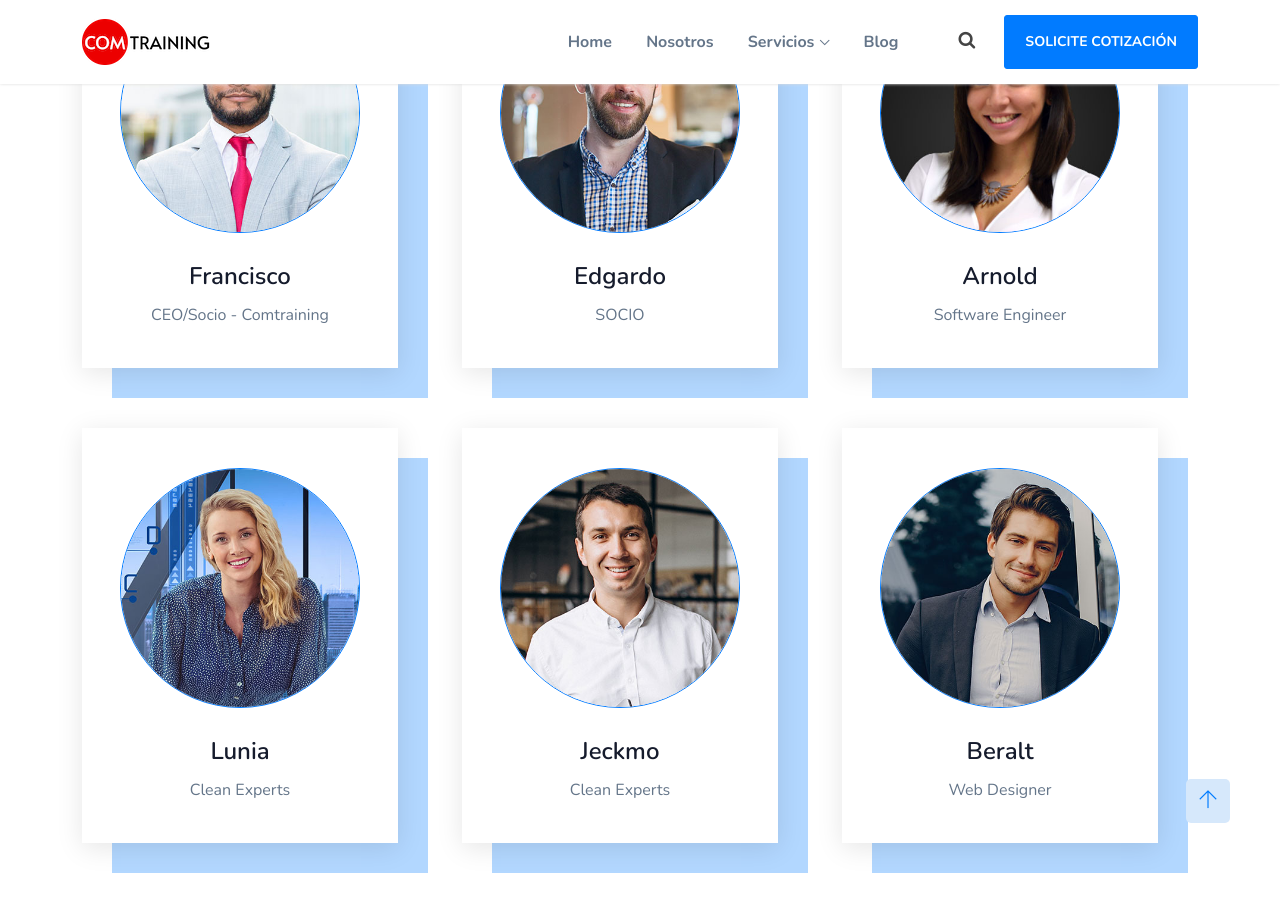
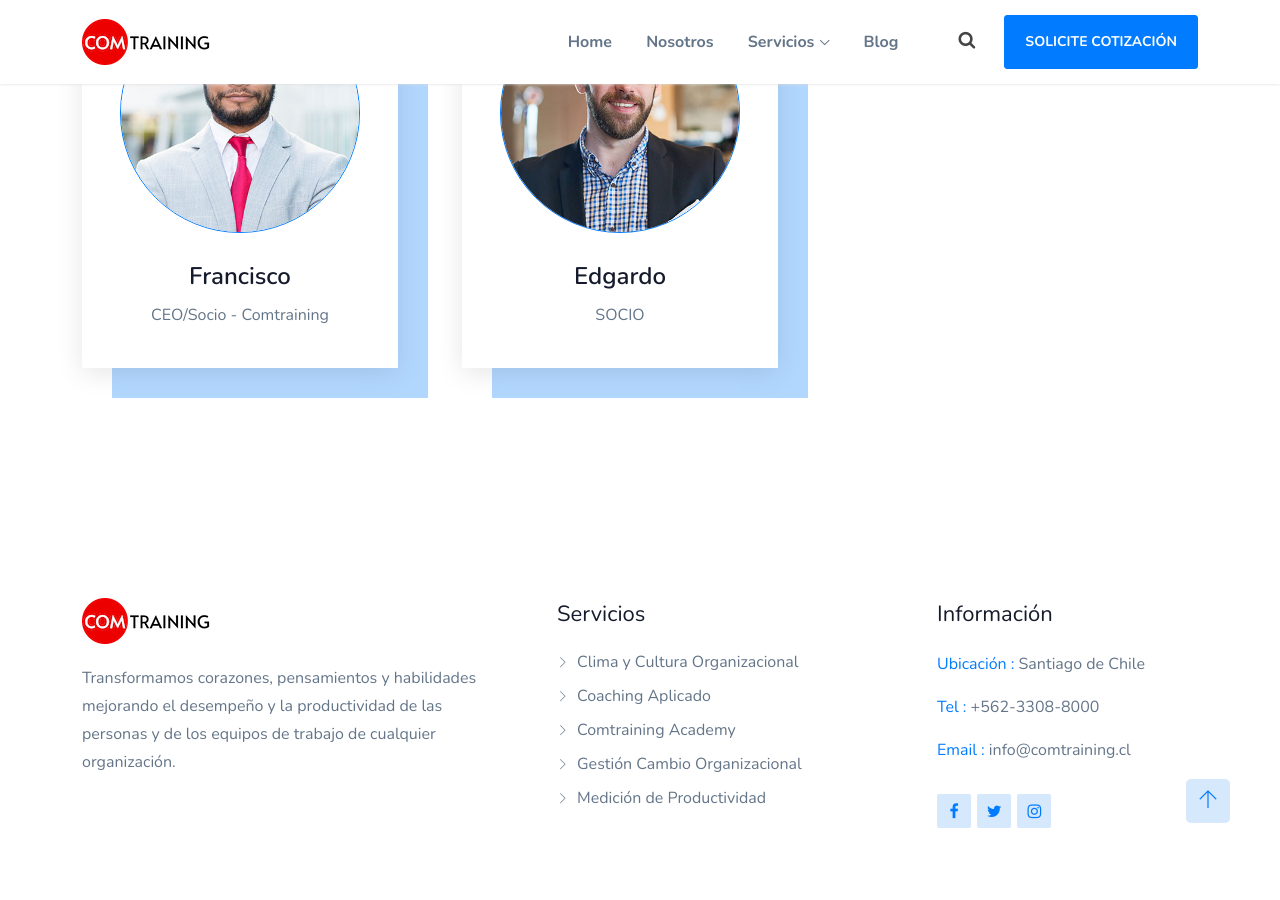
Before and after one commit to fjvalles/comtraining-landing, a Jekyll site: the page built from team.html, in a window 1280 px wide and 900 px high, scrolled down 757 px. Built offline with Jekyll 4.4.1, drawn with Linux system fonts in a browser that asks for light colours; a script that is not in the unit is left out.

Commit message:
Update Config “members”

```diff
--- a/_data/team-members.yml
+++ b/_data/team-members.yml
@@ -7,19 +7,3 @@ items:
     img_src: /assets/img/team/t2.jpg
     designation: SOCIO
     linkedin: https://linkedin.com/
-  - name: Arnold
-    img_src: /assets/img/team/t3.jpg
-    designation: Software Engineer
-    linkedin: https://linkedin.com/
-  - name: Lunia
-    img_src: /assets/img/team/t4.jpg
-    designation: Clean Experts
-    linkedin: https://linkedin.com/
-  - name: Jeckmo
-    img_src: /assets/img/team/t5.jpg
-    designation: Clean Experts
-    linkedin: https://linkedin.com/
-  - name: Beralt
-    img_src: /assets/img/team/t6.jpg
-    designation: Web Designer
-    linkedin: https://linkedin.com/
```
